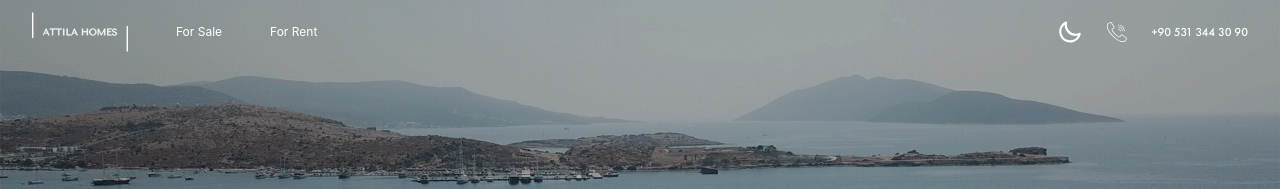
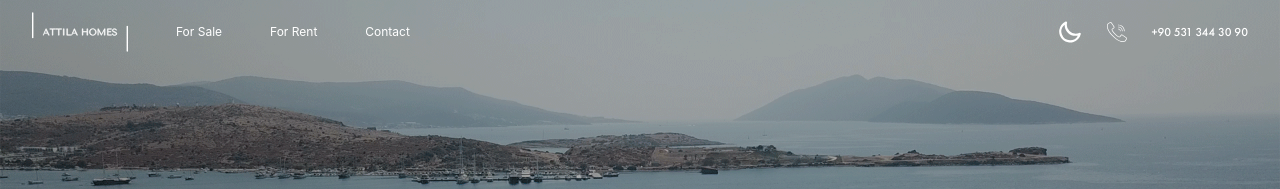
Before and after one commit to msanmaz/bnb-homes, a Next.js app: page / in a window 1280 px wide. Shown: the top 189 px of the page. Built offline with nearby package versions, Linux system fonts and the light colour scheme.

Commit message:
. navbar contact

```diff
--- a/components/Navbar/nav-bar.js
+++ b/components/Navbar/nav-bar.js
@@ -100,6 +100,16 @@ const Nav = () => {
                 For Rent
               </div>
 </Link>
+
+<Link href='/contact'>
+              <div className={clsx("hidden pl-[3rem] text-white transition-all duration-300 small:flex items-center h-full",
+                {
+                  "!text-gray-300": !isHome || isScrolled,
+                  "!text-white": isDark && isScrolled,
+                })}>
+                Contact
+              </div>
+</Link>
             </div>
 
 
```
